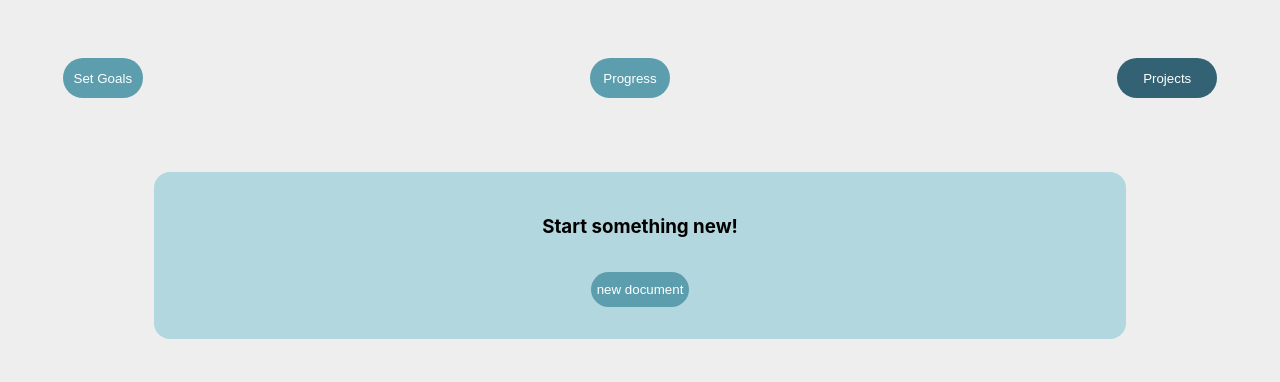
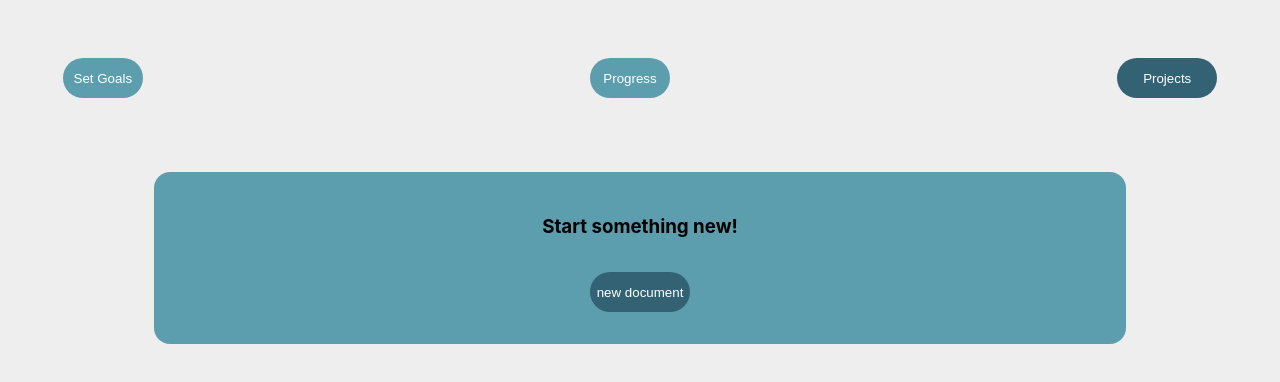
Before and after one commit to Timo-Thees/Capstone, a Next.js app: page / in a window 1280 px wide. Shown: the top 382 px of the page. Built offline with nearby package versions, Linux system fonts and the light colour scheme.

Commit message:
design finished for now

```diff
--- a/components/Boxes.js
+++ b/components/Boxes.js
@@ -21,6 +21,10 @@ export const FileBox = styled.div`
   min-width: 55vw;
 `;
 
+export const SpecialBox = styled(FileBox)`
+  background-color: #5c9ead;
+`;
+
 export const TextPreview = styled.article`
   max-height: 20vh;
   overflow: hidden;
--- a/components/Button.js
+++ b/components/Button.js
@@ -17,6 +17,12 @@ export const ActiveButton = styled(Button)`
   width: 100px;
   height: 40px;
 `;
+
+export const SpecialButton = styled(Button)`
+  background: #b2d7df;
+  color: black;
+`;
+
 export const DangerButton = styled(Button)`
   background: #ec7a4a;
 `;
@@ -42,4 +48,5 @@ export const ButtonBox = styled.div`
   justify-content: space-around;
   flex-wrap: wrap;
   row-gap: 2vh;
+  gap: 1vw;
 `;
--- a/components/Progress.js
+++ b/components/Progress.js
@@ -1,3 +1,4 @@
+import styled from "styled-components";
 import {AllFiles, FileBox} from "./Boxes";
 
 export default function Progress({dailyProgress}) {
@@ -8,13 +9,22 @@ export default function Progress({dailyProgress}) {
       {dailyProgress.map(day => {
         return (
           <FileBox key={day.calenderDay}>
-            <p>
-              Date: {day.calenderDay}. Words written: {day.wordsIWroteToday}.
-              Goal reached: {day.goalReached}
-            </p>
+            <div>
+              <Subheadline>Date: </Subheadline>
+              <p>{day.calenderDay}</p>
+              <Subheadline>Words written: </Subheadline>
+              <p>{day.wordsIWroteToday}</p>
+              <Subheadline>Goal reached: </Subheadline>
+              <p>{day.goalReached}</p>
+            </div>
           </FileBox>
         );
       })}
     </AllFiles>
   );
 }
+
+const Subheadline = styled.p`
+  font-size: 14pt;
+  font-weight: 200;
+`;
--- a/components/Projects.js
+++ b/components/Projects.js
@@ -1,7 +1,7 @@
-import {AllFiles, FileBox, TextPreview, Fade} from "./Boxes";
+import {AllFiles, FileBox, TextPreview, Fade, SpecialBox} from "./Boxes";
 import {useState} from "react";
 import DeleteConfirm from "./DeleteConfirm";
-import {Button, DangerButton, ButtonBox} from "./Button";
+import {Button, DangerButton, ButtonBox, ActiveButton} from "./Button";
 
 export default function Projects({
   myProjects,
@@ -44,10 +44,12 @@ export default function Projects({
           setMyProjects={setMyProjects}
         />
       )}
-      <FileBox>
+      <SpecialBox>
         <h3>Start something new!</h3>
-        <Button onClick={() => handleNewFile()}>new document</Button>
-      </FileBox>
+        <ActiveButton onClick={() => handleNewFile()}>
+          new document
+        </ActiveButton>
+      </SpecialBox>
       {myProjects.map(project => {
         return (
           <FileBox key={project.id}>
--- a/components/SetGoals.js
+++ b/components/SetGoals.js
@@ -1,6 +1,6 @@
 import Timeslot from "./Timeslot";
-import {SmallButton, Button} from "./Button";
-import {AllFiles, FileBox} from "./Boxes";
+import {SmallButton, ActiveButton} from "./Button";
+import {AllFiles, FileBox, SpecialBox} from "./Boxes";
 import styled from "styled-components";
 
 const weekday = [
@@ -73,15 +73,16 @@ export default function SetGoals({writingGoals, setWritingGoals}) {
   return (
     <>
       <AllFiles>
-        <FileBox>
+        <SpecialBox>
           <SetGoalsHeadline>
             How many words do you want to write each day?
           </SetGoalsHeadline>
           <form onSubmit={handelSetGoals}>
             <input type="number" id="goal" placeholder={writingGoal}></input>
-            <Button type="submit">Set Goal</Button>
+            <br />
+            <ActiveButton type="submit">Set Goal</ActiveButton>
           </form>
-        </FileBox>
+        </SpecialBox>
         <AllFiles>
           {weekday.map(day => {
             return (
```
